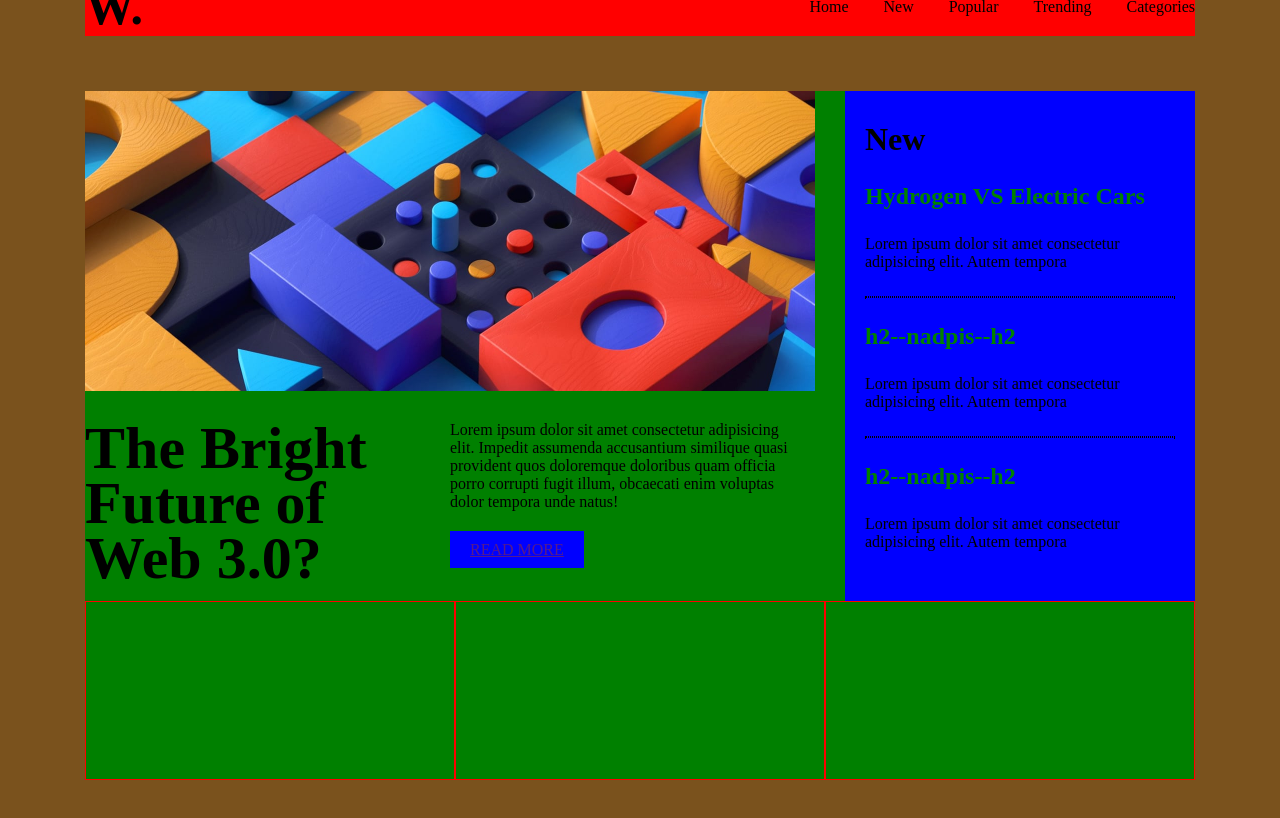
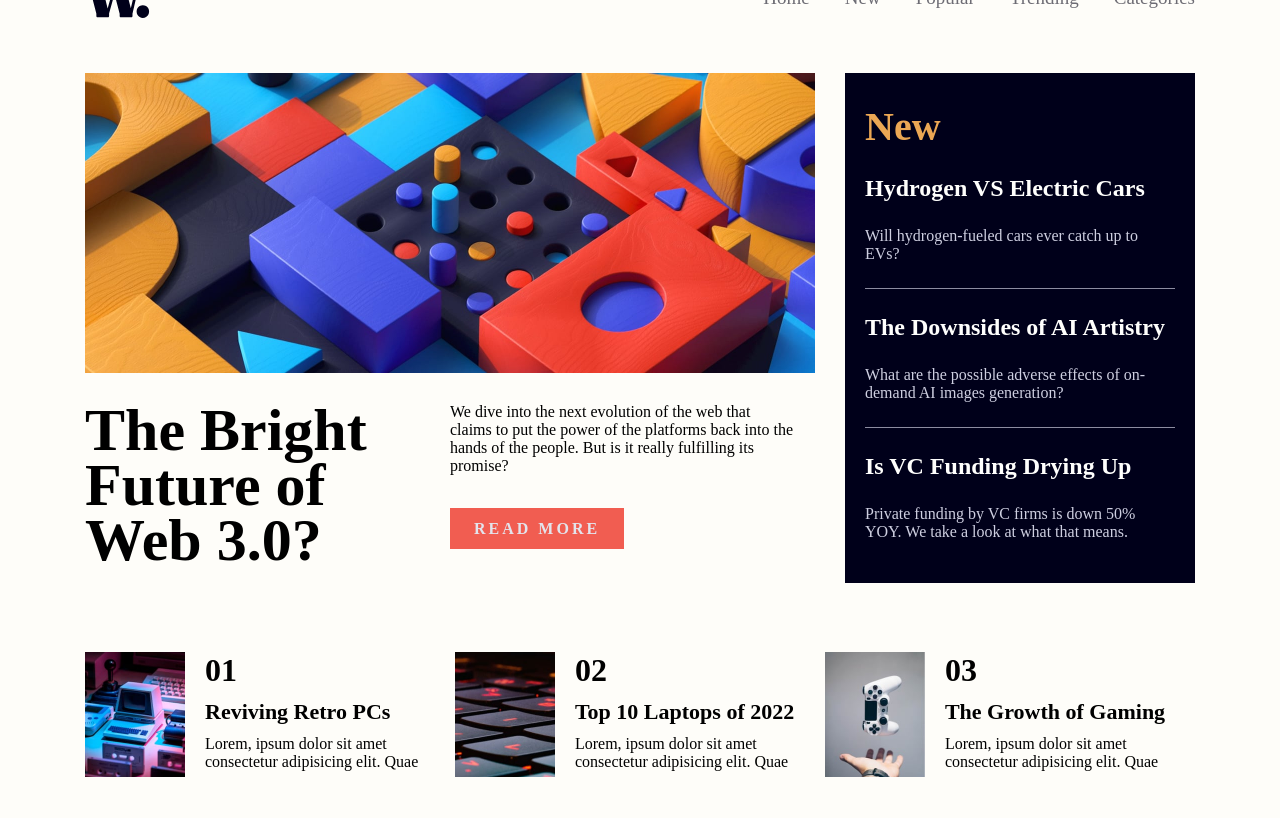
Before and after one commit to matejvalocky/frontend-mentor-simple-website, a plain HTML site: page index.html in a window 1280 px wide. Shown: the top 818 px of the page. Drawn offline with Linux system fonts and the light colour scheme.

Commit message:
finalizing of desktop site

```diff
--- a/index.html
+++ b/index.html
@@ -7,12 +7,13 @@
     <link rel="stylesheet" href="styles.css">
     <script src="scripts.js" defer></script>
     <title>Document</title>
+    <link rel="icon" type="image/x-icon" href="/assets/images/favicon-32x32.png ">
 </head>
 <body>
     <div class="container">
         <div class="content">
             <nav>
-                <h1>W.</h1>
+                <img src="/assets/images/logo.svg" alt="">
                 <ul>
                     <li>Home</li>
                     <li>New</li>
@@ -36,9 +37,9 @@
                             <div class="horizontal-part">
                                 <article>
                                     <p>
-                                        Lorem ipsum dolor sit amet consectetur adipisicing elit. Impedit assumenda accusantium similique quasi provident quos doloremque doloribus quam officia porro corrupti fugit illum, obcaecati enim voluptas dolor tempora unde natus!
+                                        We dive into the next evolution of the web that claims to put the power of the platforms back into the hands of the people. But is it really fulfilling its promise?
                                     </p>
-                                    <a href="">Read more</a>
+                                    <a href="#">Read more</a>
                                 </article>
                             </div>
 
@@ -57,34 +58,83 @@
 
                         <div class="news-part">
                             <h2>Hydrogen VS Electric Cars</h2>
-                            <p>Lorem ipsum dolor sit amet consectetur adipisicing elit. Autem tempora</p>
+                            <p>Will hydrogen-fueled cars ever catch up to EVs?</p>
                             <hr>
                         </div>
 
                         <div class="news-part">
-                            <h2>h2--nadpis--h2</h2>
-                            <p>Lorem ipsum dolor sit amet consectetur adipisicing elit. Autem tempora</p>
+                            <h2>The Downsides of AI Artistry</h2>
+                            <p>What are the possible adverse effects of on-demand AI images generation?</p>
                             <hr>
                         </div>
 
                         <div class="news-part">
-                            <h2>h2--nadpis--h2</h2>
-                            <p>Lorem ipsum dolor sit amet consectetur adipisicing elit. Autem tempora</p>
+                            <h2>Is VC Funding Drying Up</h2>
+                            <p>Private funding by VC firms is down 50% YOY. We take a look at what that means.</p>
                         </div>
 
                     </div>
                 </div>
 
                 <div class="bottom-layout">
+
+                    <!-- <div class="related-article">
+                        <div class="related-vertical">
+                            <div class="related-image"></div>
+                        </div>
+
+                        <div class="related-vertical">
+                            <div class="related-horizontal">
+                                <h1>00</h1>
+                                <h2>nadpisH2</h2>
+                                <p>Lorem, ipsum dolor sit amet consectetur adipisicing elit. Quae</p>
+                            </div>
+                        </div>
+
+                    </div> -->
+
                     <div class="related-article">
+                        <div class="related-vertical">
+                            <div class="related-image image01"></div>
+                        </div>
+
+                        <div class="related-vertical">
+                            <div class="related-horizontal">
+                                <h1>01</h1>
+                                <h2>Reviving Retro PCs</h2>
+                                <p>Lorem, ipsum dolor sit amet consectetur adipisicing elit. Quae</p>
+                            </div>
+                        </div>
 
                     </div>
 
                     <div class="related-article">
+                        <div class="related-vertical">
+                            <div class="related-image image02"></div>
+                        </div>
+
+                        <div class="related-vertical">
+                            <div class="related-horizontal">
+                                <h1>02</h1>
+                                <h2>Top 10 Laptops of 2022</h2>
+                                <p>Lorem, ipsum dolor sit amet consectetur adipisicing elit. Quae</p>
+                            </div>
+                        </div>
 
                     </div>
 
                     <div class="related-article">
+                        <div class="related-vertical">
+                            <div class="related-image image03"></div>
+                        </div>
+
+                        <div class="related-vertical">
+                            <div class="related-horizontal">
+                                <h1>03</h1>
+                                <h2>The Growth of Gaming</h2>
+                                <p>Lorem, ipsum dolor sit amet consectetur adipisicing elit. Quae</p>
+                            </div>
+                        </div>
 
                     </div>
                 </div>
--- a/styles.css
+++ b/styles.css
@@ -6,14 +6,17 @@
     box-sizing: border-box;
 }
 
+
+
 body{
     width: 100vw;
     height: 100vh;
-    background-color: lightgrey;
+    background-color: rgb(255, 255, 255);
     display: flex;
     flex-direction: row;
     justify-content: center;
     align-items: center;
+
 }
 
 
@@ -22,13 +25,16 @@ body{
 /* MAIN CONTAINER */
 
 .container{
+    background-color: #FEFDF9;
     width: 1442px;
     height: 1024px;
-    background-color: rgb(122, 82, 29);
     padding-top: 90px;
     padding-bottom: 130px;
     padding-left: 165px;
     padding-right: 165px;
+    box-shadow: 1px -1px 38px -8px rgba(0,0,0,0.47);
+-webkit-box-shadow: 1px -1px 38px -8px rgba(0,0,0,0.47);
+-moz-box-shadow: 1px -1px 38px -8px rgba(0,0,0,0.47);
 }
 
 
@@ -51,12 +57,9 @@ nav{
     flex-direction: row;
     justify-content: space-between;
     align-items: center;
-    background-color: red;
 }
 
-nav h1{
-    font-size: 50px;
-}
+
 
 nav ul{
     list-style-type: none;
@@ -65,6 +68,8 @@ nav ul{
 
 nav ul li{
    padding-left: 35px;
+   color: #6D6C74;
+   font-size: 19px;
 }
 
 
@@ -73,7 +78,6 @@ nav ul li{
 
 main{
     width: 100%;
-    background-color: green;
     margin-top: 55px;
     display: flex;
     flex-direction: column;
@@ -89,8 +93,13 @@ main{
 .news{
     width: 350px;
     height: 510px;
-    background-color: blue;
     padding: 30px 20px;
+    background-color: #00001A;
+}
+
+.news h1{
+    color: #EBA754;
+    font-size: 40px;
 }
 
 
@@ -100,16 +109,21 @@ main{
 
 
 .news-part hr{
-    border: 1px dotted black;
+    border: 1px solid #cecfe1ad;
+    border-top-style: none;
+    border-bottom-style: groove;
+
+
 }
 
 .news-part h2{
-    color: green;
+    color: #FFFFFD;
     padding-top: 25px;
 }
 
 .news-part p{
     padding: 25px 0;
+    color: #CECFE1;
 }
 
 .left-side-layout{
@@ -137,12 +151,17 @@ main{
 
 .horizontal-part p {
     padding-bottom: 30px;
+    margin-bottom: 15px;
 }
 
 .horizontal-part a {
-    background-color: blue;
-    padding: 10px 20px;
+    background-color: #F15D51;
+    padding: 12px 24px;
     text-transform: uppercase;
+    text-decoration: none;
+    color:#e3e4ec;
+    letter-spacing: 3px;
+    font-weight: bold;
 }
 
 
@@ -159,7 +178,50 @@ main{
 }
 
 .related-article{
+    margin-top: 42px;
     width: 33.33%;
     height: 100%;
-    border: 1px red solid;
+    display: flex;
+    flex-direction: row;
+    justify-content: flex-start;
+    align-items: center;
 }
+
+
+.related-image{
+    width: 100px;
+    height: 125px;
+    margin-right: 20px;
+    background-size: cover;
+}
+
+.image01{
+    background-image: url(./assets/images/image-retro-pcs.jpg);
+
+}
+
+.image02{
+    background-image: url(./assets/images/image-top-laptops.jpg);
+}
+
+.image03{
+    background-image: url(./assets/images/image-gaming-growth.jpg);
+}
+
+
+.related-horizontal{
+    width: 100%;
+    height: 125px;
+
+}
+
+.related-horizontal h2{
+    font-size: 22px;
+    padding-bottom: 10px;
+    padding-top: 10px;
+    padding-right: 20px;
+}
+
+.related-horizontal p{
+    padding-right: 20px;
+}
```
